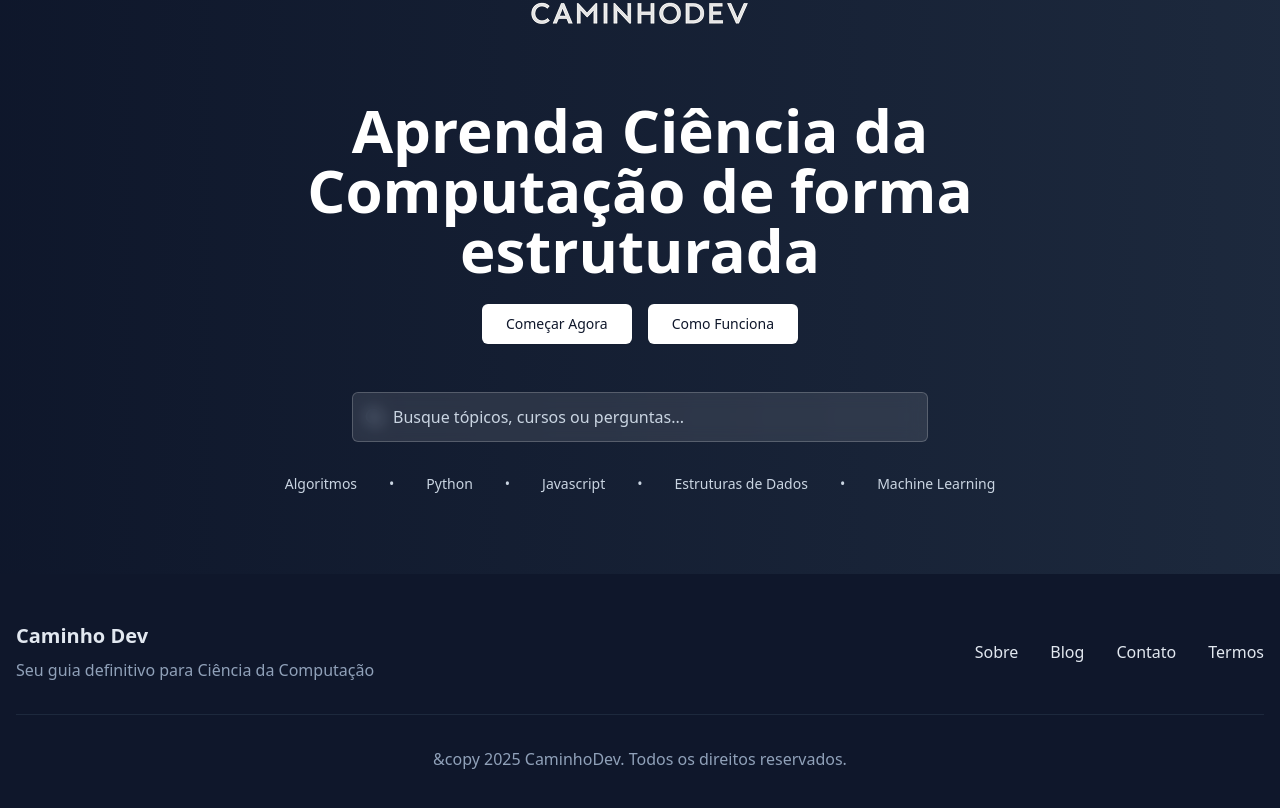
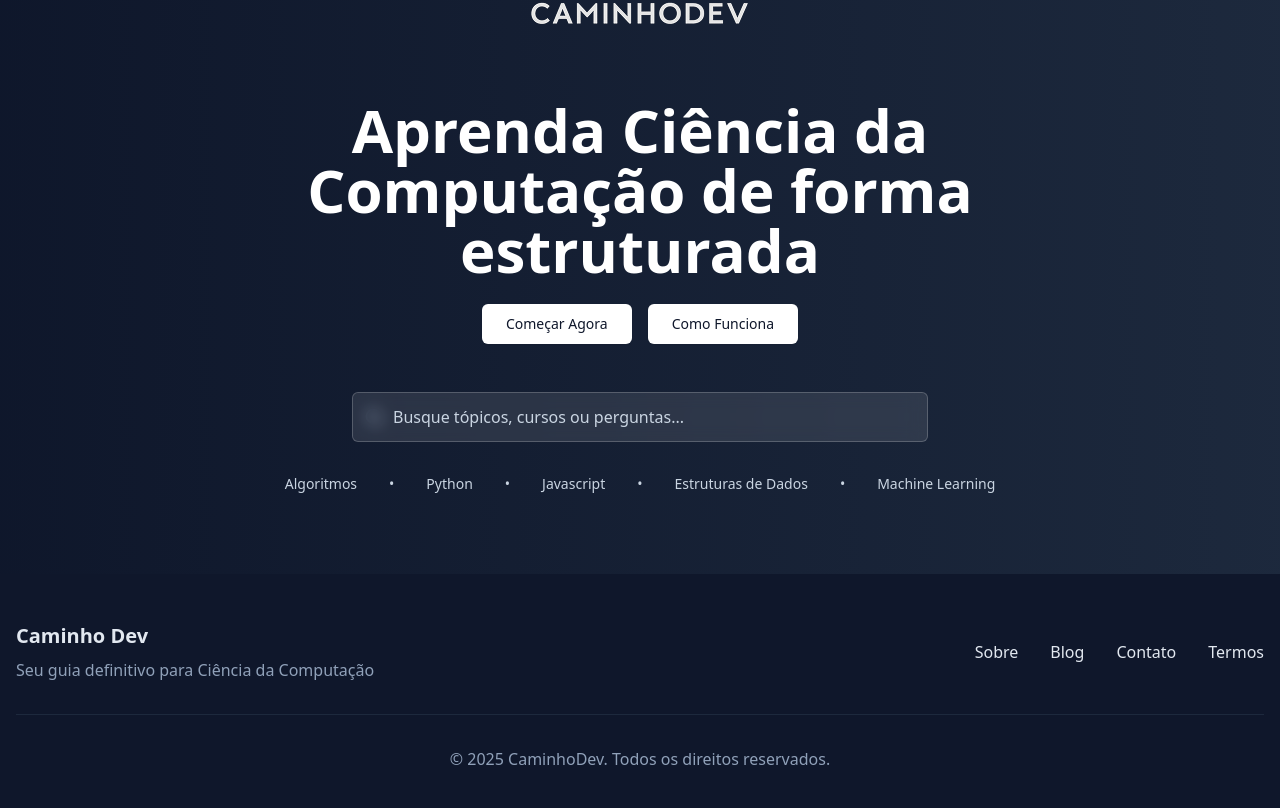
Before and after one commit to Engenharia-II/frontend, a Next.js app: page / in a window 1280 px wide. Shown: the part 246-1054 px from the top of the page. Built offline with nearby package versions, Linux system fonts and the light colour scheme.

Commit message:
update: update footer

```diff
--- a/src/components/landing_page/Footer.tsx
+++ b/src/components/landing_page/Footer.tsx
@@ -32,7 +32,9 @@ export default function Footer() {
           </div>
         </div>
         <div className="mt-8 pt-8 border-t border-slate-800 text-center text-slate-400">
-          <p>&copy 2025 CaminhoDev. Todos os direitos reservados.</p>
+          <p>
+            <span>&copy;</span> 2025 CaminhoDev. Todos os direitos reservados.
+          </p>
         </div>
       </div>
     </footer>
```
